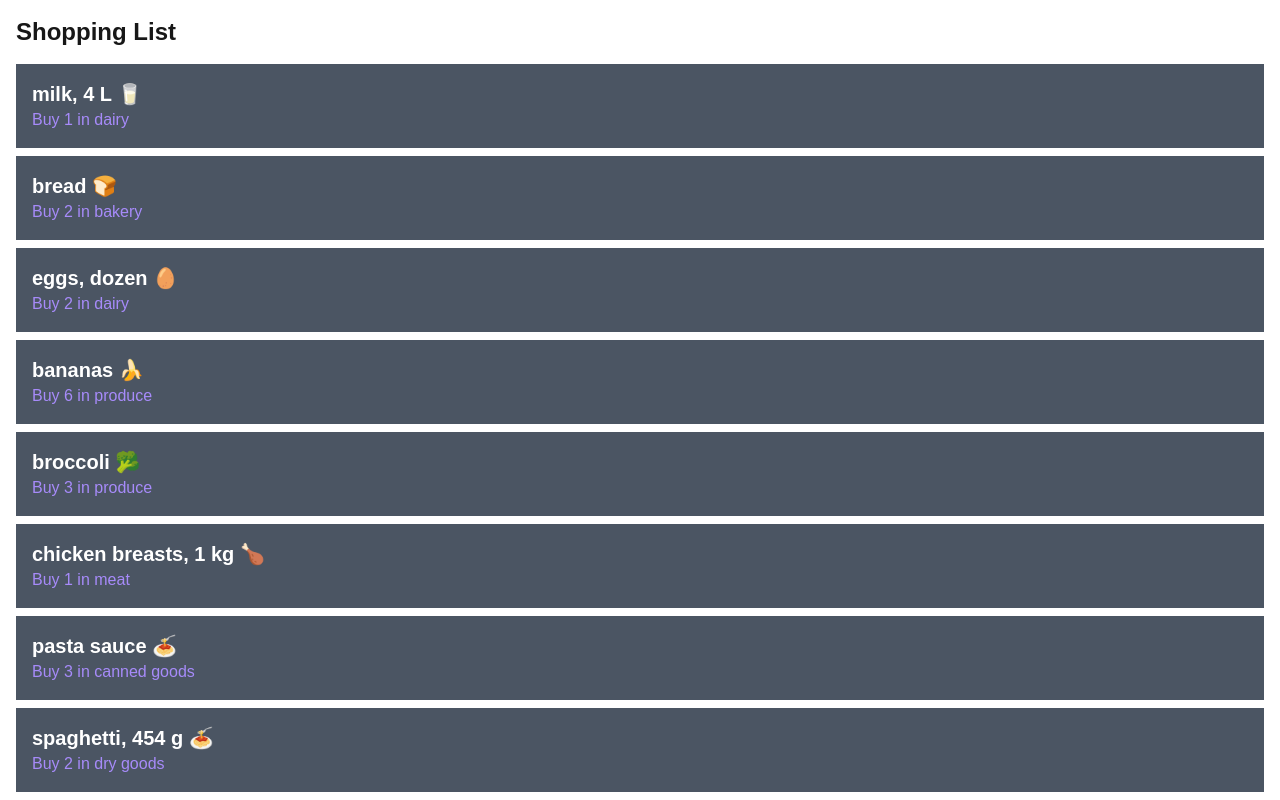
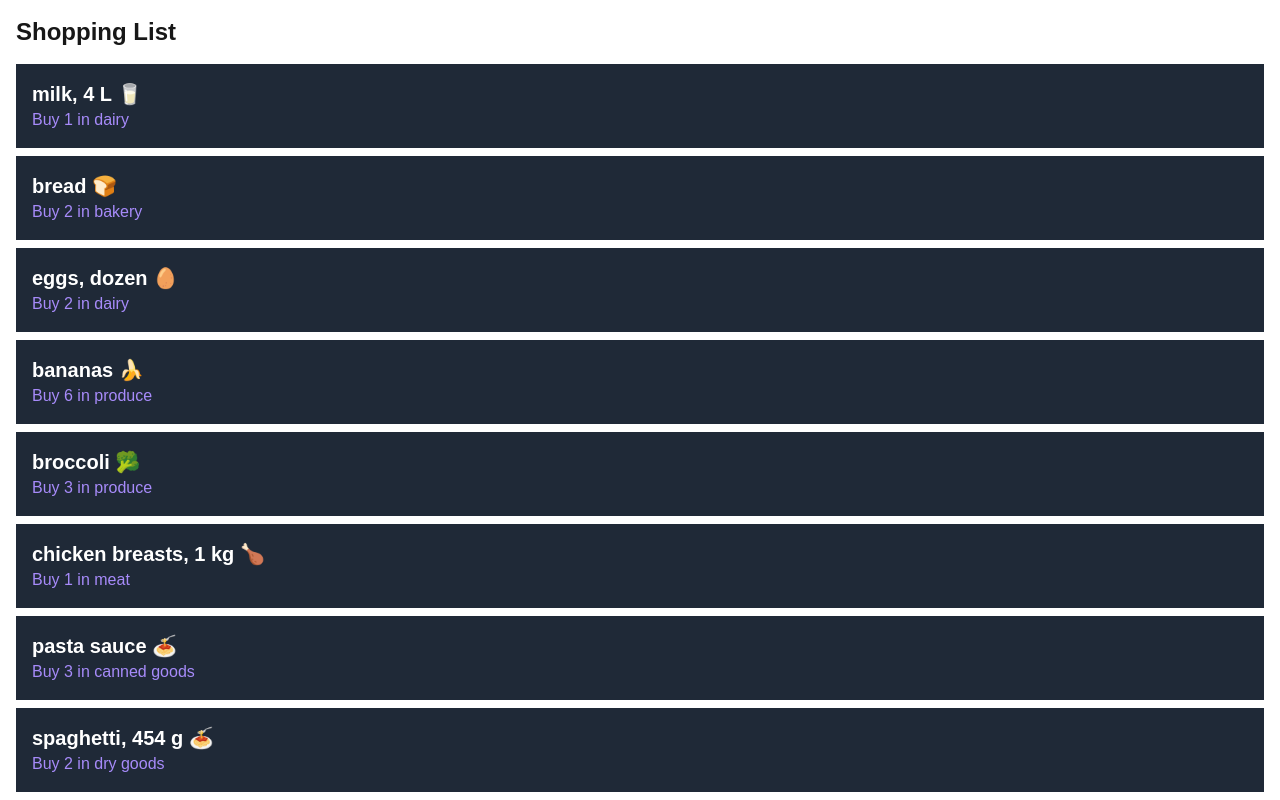
Before and after one commit to NirbhayVachhani/cprg306-assignments, a Next.js app: page /week-3 in a window 1280 px wide. Shown: the top 800 px of the page. Built offline with nearby package versions, Linux system fonts and the light colour scheme.

Commit message:
Update item.js

```diff
--- a/app/week-3/item.js
+++ b/app/week-3/item.js
@@ -1,7 +1,7 @@
 // item.js
 export default function Item({ name, quantity, category }) {
     return (
-      <li className="p-4 bg-gray-600 text-white">
+      <li className="p-4 bg-gray-800 text-white">
         <div>
           <h2 className="font-bold text-xl">{name}</h2>
           <p className="text-violet-400">Buy {quantity} in {category}</p>
```
